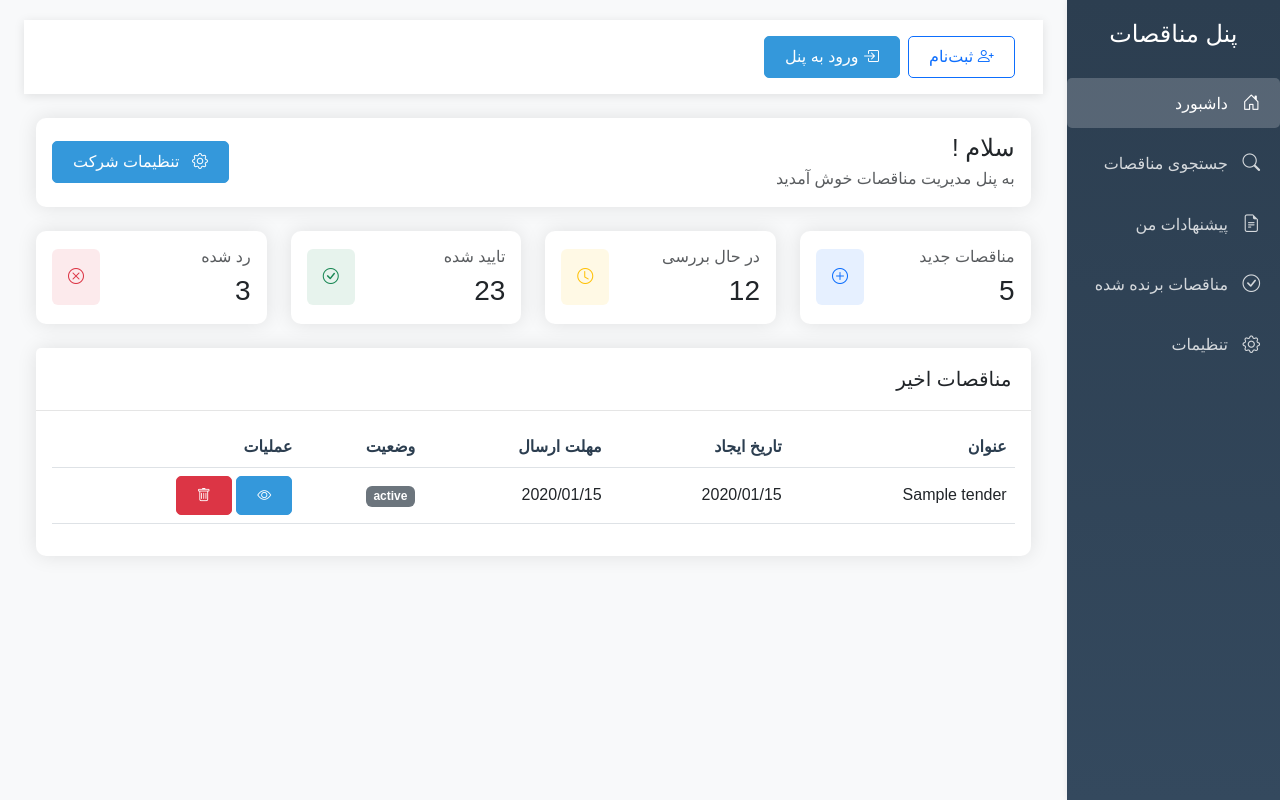
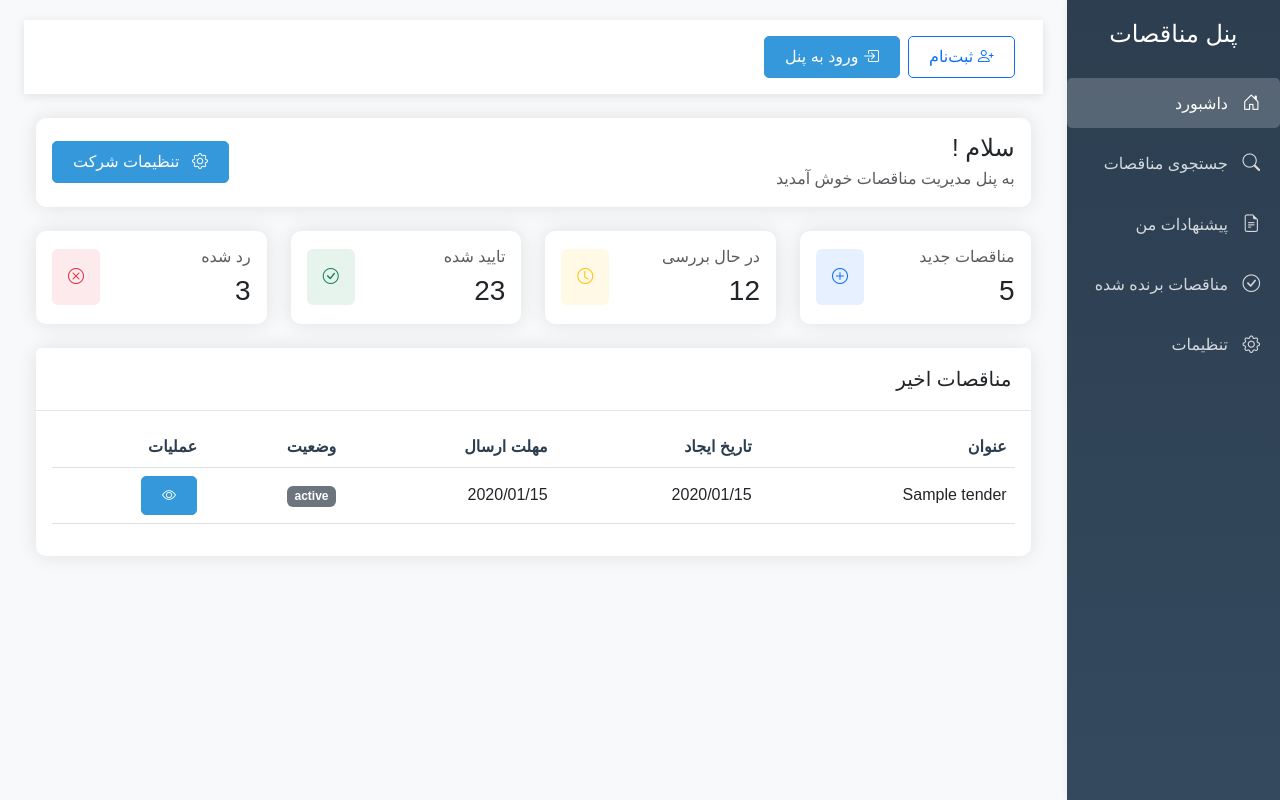
Before and after one commit to khashino/Tender, a Django app: template templates/app2/home.html in a window 1280 px wide. Run offline with Django 5.2, Linux system fonts and the light colour scheme; the template is opened without the code that fills it: most values are stand-ins (such as "Sample title", 1, 10 or a date in 2020); some web fonts are replaced.

Commit message:
Fixing Some Issues

```diff
--- a/templates/app2/home.html
+++ b/templates/app2/home.html
@@ -119,11 +119,8 @@
                                         </span>
                                     </td>
                                     <td>
-                                        <a href="{% url 'app2:tender_detail' tender.id %}" class="btn btn-sm btn-primary">
+                                        <a href="#" class="btn btn-sm btn-primary">
                                             <i class="bi bi-eye"></i>
-                                        </a>
-                                        <a href="{% url 'app2:tender_list' %}" class="btn btn-sm btn-danger">
-                                            <i class="bi bi-trash"></i>
                                         </a>
                                     </td>
                                 </tr>
```
